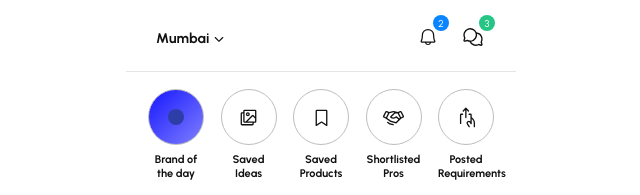
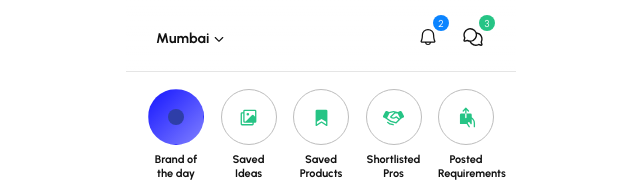
Before and after one commit to the-abhishekssj/HYNT-App, a React (Vite) app: page / in a window 1280 px wide. Shown: the top 195 px of the page, without its empty margins (319-959 px from the left). Built offline with nearby package versions, Linux system fonts and the light colour scheme.

Commit message:
icon and color fix

```diff
--- a/src/App.css
+++ b/src/App.css
@@ -32,8 +32,8 @@
 .section { border-top: 1px solid #e5e5e5; padding: 16px; }
 .quick-wrap { display: flex; justify-content: space-between; gap: 4px; }
 .quick-item { width: 68px; border: 0; background: transparent; font-size: 11px; font-weight: 700; line-height: 1.3; }
-.quick-icon { margin: 0 auto 8px; width: 56px; height: 56px; border-radius: 999px; display: flex; align-items: center; justify-content: center; border: 1px solid #bdbdbd; }
-.quick-icon.brand { background: linear-gradient(135deg, #1717ff, #7f7fff); }
+.quick-icon { margin: 0 auto 8px; width: 56px; height: 56px; border-radius: 999px; display: flex; align-items: center; justify-content: center; border: 1px solid #bdbdbd; color: #26c485; }
+.quick-icon.brand { background: linear-gradient(135deg, #1717ff, #7f7fff); border-color: transparent; }
 .brand-dot { width: 16px; height: 16px; border-radius: 999px; background: #2e3ea8; }
 .ai-card { background: #000; border: 1px solid rgba(95, 193, 138, 0.24); border-radius: 24px; padding: 16px; }
 .ai-card p { margin: 0 0 8px; font-size: 14px; color: #fff; }
--- a/src/App.jsx
+++ b/src/App.jsx
@@ -2,6 +2,7 @@ import { useMemo, useState } from 'react'
 import {
   ArrowRight,
   ArrowUp,
+  Bookmark,
   Bell,
   BookmarkSimple,
   CalendarDots,
@@ -26,7 +27,7 @@ const roomTags = ['Living Room', 'Bedroom', 'Kitchen', 'Home Office', 'Bathroom'
 const quickActions = [
   { label: 'Brand of the day', icon: null },
   { label: 'Saved Ideas', icon: ImagesSquare },
-  { label: 'Saved Products', icon: BookmarkSimple },
+  { label: 'Saved Products', icon: Bookmark },
   { label: 'Shortlisted Pros', icon: Handshake },
   { label: 'Posted Requirements', icon: HandDeposit },
 ]
@@ -80,7 +81,7 @@ function App() {
       <section className="section quick-wrap">
         {quickActions.map(({ label, icon: Icon }, i) => (
           <button className="quick-item" key={label} type="button">
-            <span className={`quick-icon ${i === 0 ? 'brand' : ''}`}>{Icon ? <Icon size={21} /> : <span className="brand-dot" />}</span>
+            <span className={`quick-icon ${i === 0 ? 'brand' : ''}`}>{Icon ? <Icon size={21} weight="fill" /> : <span className="brand-dot" />}</span>
             <span>{label}</span>
           </button>
         ))}
```
